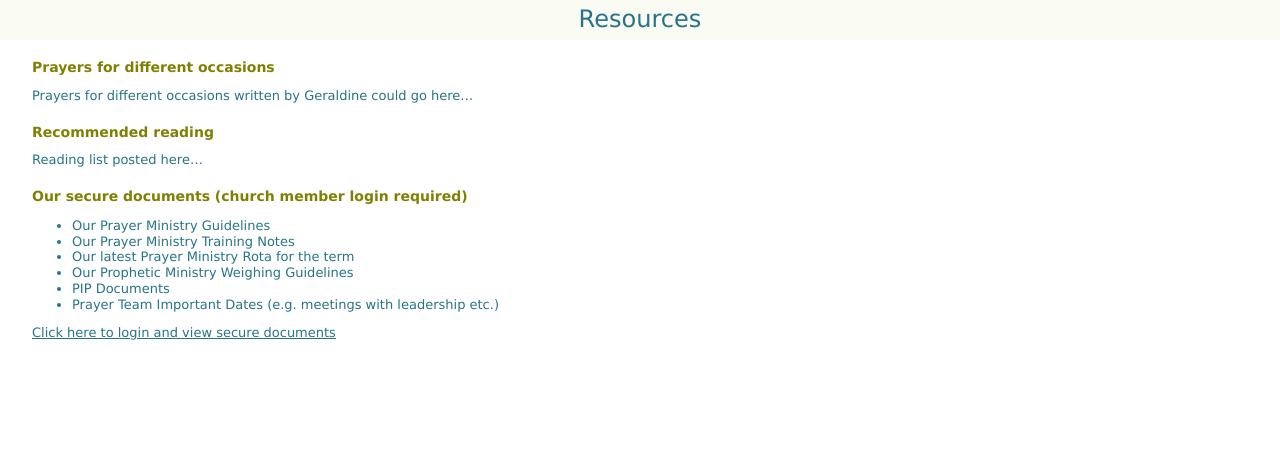
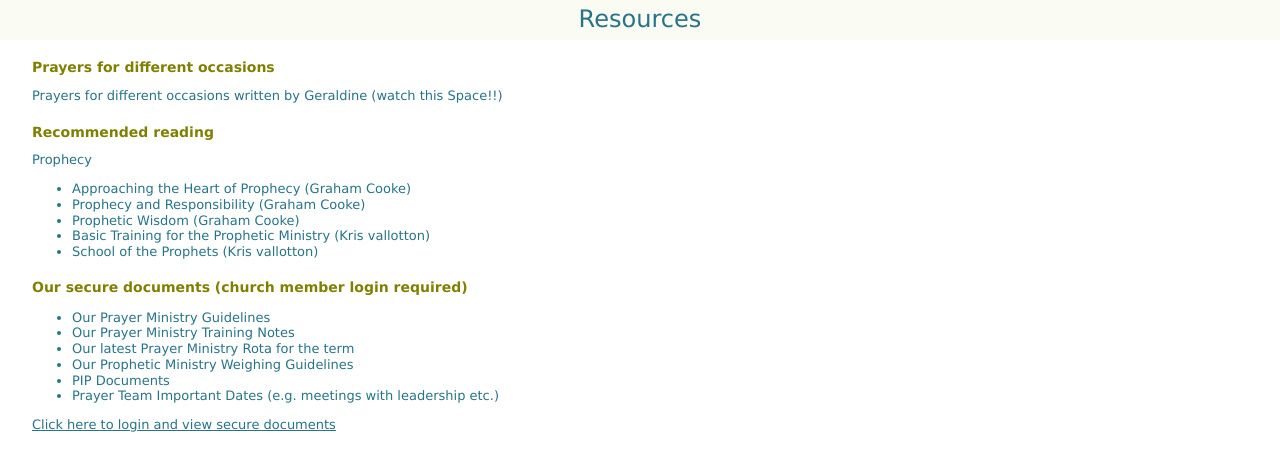
Before and after one commit to griffpatch/CPCYorkPP, a Jekyll site: the page built from pages/resources.md, in a window 1280 px wide. Shown: the top 471 px of the page. Built offline with Jekyll 4.4.1, drawn with Linux system fonts in a browser that asks for light colours.

Commit message:
Update resources.md

```diff
--- a/pages/resources.md
+++ b/pages/resources.md
@@ -9,13 +9,18 @@ Resources
 
 Prayers for different occasions
 -------------------------------
-Prayers for different occasions written by Geraldine could go here...
+Prayers for different occasions written by Geraldine (watch this Space!!)
 
 
 
 Recommended reading
 -------------------
-Reading list posted here...
+Prophecy
++ Approaching the Heart of Prophecy (Graham Cooke)
++ Prophecy and Responsibility (Graham Cooke)
++ Prophetic Wisdom (Graham Cooke)
++ Basic Training for the Prophetic Ministry (Kris vallotton)
++ School of the Prophets (Kris vallotton)
 
 Our secure documents (church member login required)
 ---------------------------------------------------
```
